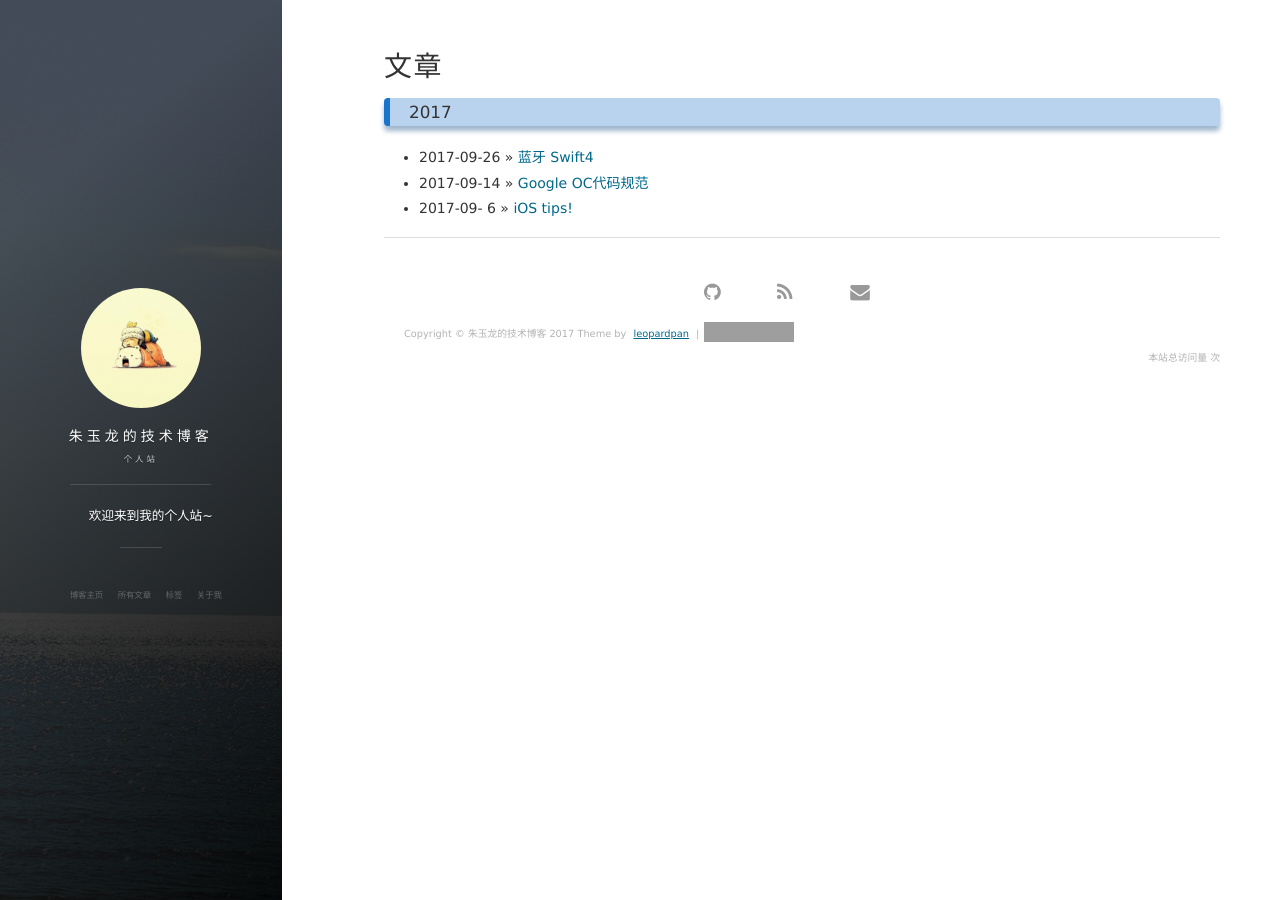
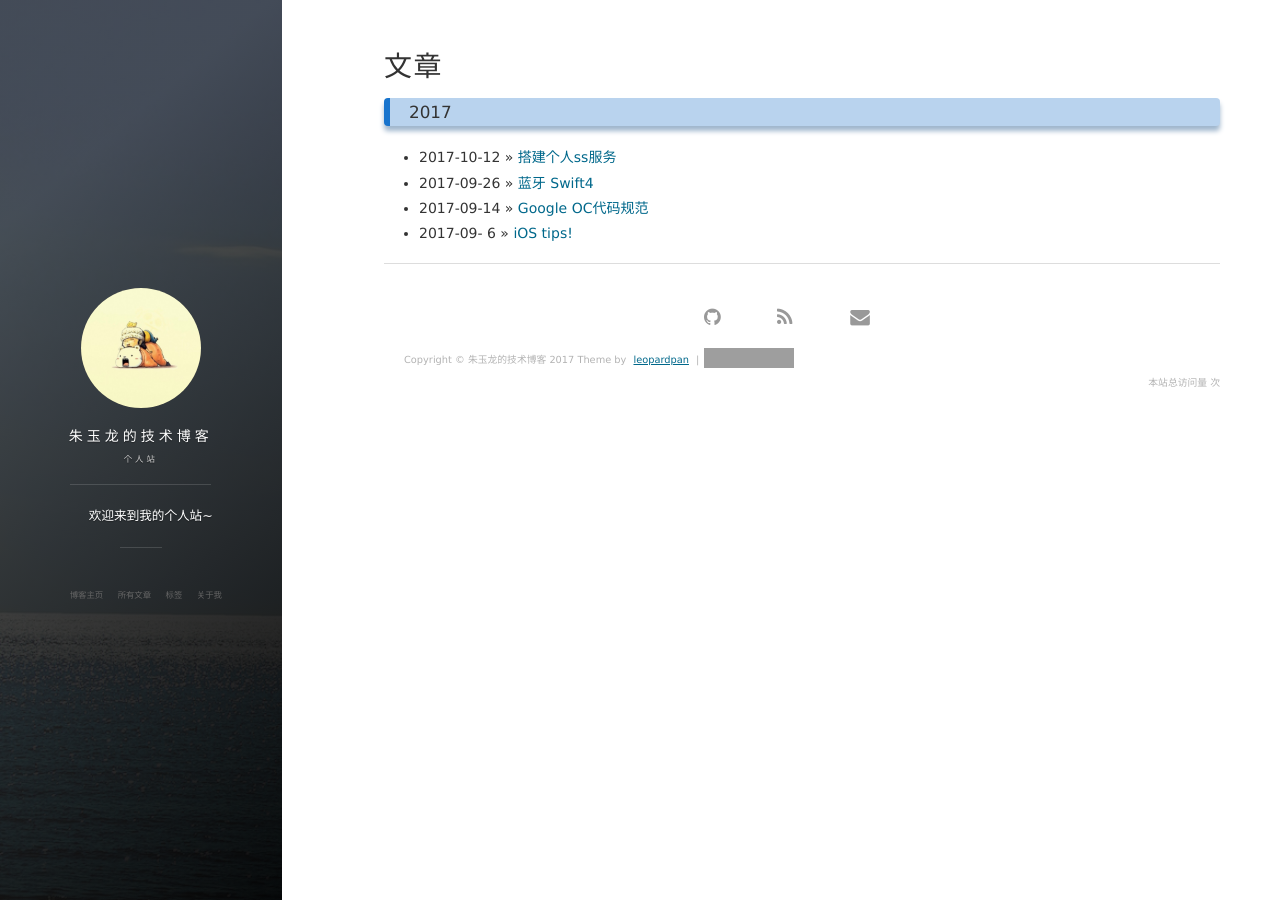
Before and after one commit to ZLDamo/Damo, a Jekyll site: the page built from archive.html, in a window 1280 px wide. Built offline with Jekyll 4.4.1, drawn with Linux system fonts in a browser that asks for light colours; nearby versions of some CDN libraries; comment, search, counter and statistics services are not loaded; some of the changed lines change nothing that is shown; grey boxes are pictures that could not be loaded.

Commit message:
搭建个人ss服务器

```diff
--- a/_includes/side-panel.html
+++ b/_includes/side-panel.html
@@ -8,7 +8,7 @@
             <a href="/#blog" title="前往 {{ site.title }} 的主页" class="blog-button">
                 <div class="img"><img src="/images/avatar.jpg" alt="img"></div>
                 <div class="info">
-                    <!-- <div class="info-back">
+                    <div class="info-back">
                         <h2>
                             {% if site.avatarTitle %}
                                 {{site.avatarTitle}}
@@ -19,7 +19,7 @@
                                 {{site.avatarDesc}}
                             {% endif %}
                         </p>
-                    </div> -->
+                    </div>
                 </div>
             </a>
         </div>
--- /dev/null
+++ b/_posts/2017-10-12-personal_ss_service.md
@@ -0,0 +1,105 @@
+---
+layout: post
+title:  "搭建个人ss服务"
+date:   2017-10-12 10:35:21 +0800
+categories: jekyll update
+---
+
+最近lantern不能上,shadowsock也不能注册了,于是只能自己想办法了......
+
+## 第一步:购买VPS
+
+我用的是Vultr,它是按小时收费的,下面是它的资费标准:
+
+|费用/月|CPU| 内存|SSD|流量/月|
+|:-------:|:-------:|:------:|:------:|:-------:|
+|$2.5|1|512M|20G|500G|
+|$5|1|1G|25G|1000G|
+|$10|1|2G|40G|2000G|
+|$20|2|4G|60G|3000G|
+|$40|4|8G|100G|4000G|
+|$80|6|16G|200G|5000G|
+|$160|8|32G|300G|6000G|
+|$320|16|64G|400G|10000G|
+|$640|24|96G|800G|150000G|
+目前那个$2.5售空了,我买的是$5/月的
+
+下面先要充值,使用paypat绑定信用卡或是储蓄卡,支付宝充值时被退回来了,查了支付宝不再和他们合作了,首冲好像得要$10(大概66RMB).
+![屏幕快照 2017-10-12 上午8.50.32.png](http://upload-images.jianshu.io/upload_images/7075902-21b2b684686ab940.png?imageMogr2/auto-orient/strip%7CimageView2/2/w/1240)
+
+充值之后
+
+![屏幕快照 2017-10-12 上午9.11.58.png](http://upload-images.jianshu.io/upload_images/7075902-a283866065e45df8.png?imageMogr2/auto-orient/strip%7CimageView2/2/w/1240)
+
+
+![屏幕快照 2017-10-12 上午9.14.55.png](http://upload-images.jianshu.io/upload_images/7075902-d60aec0627e6bde1.png?imageMogr2/auto-orient/strip%7CimageView2/2/w/1240)
+
+![屏幕快照 2017-10-12 上午9.15.38.png](http://upload-images.jianshu.io/upload_images/7075902-c51d63dbcecc8d86.png?imageMogr2/auto-orient/strip%7CimageView2/2/w/1240)
+
+
+![屏幕快照 2017-10-12 上午9.24.14.png](http://upload-images.jianshu.io/upload_images/7075902-6595fc506d7f3d5a.png?imageMogr2/auto-orient/strip%7CimageView2/2/w/1240)
+等服务器显示running状态就差不多了
+然后点击服务器,会出现下面信息
+
+![屏幕快照 2017-10-12 上午9.26.14.png](http://upload-images.jianshu.io/upload_images/7075902-1e1cfe582ce52a7a.png?imageMogr2/auto-orient/strip%7CimageView2/2/w/1240)
+
+在终端ping 你的服务器地址看一下连接状态,连接不好的话,销毁再重新选一个服务器地址
+
+![屏幕快照 2017-10-12 上午9.36.14.png](http://upload-images.jianshu.io/upload_images/7075902-1fe37ec692e6f86b.png?imageMogr2/auto-orient/strip%7CimageView2/2/w/1240)
+
+
+每个VPS账号可以购买两个额外的ip,每月$2
+![屏幕快照 2017-10-12 上午9.29.59.png](http://upload-images.jianshu.io/upload_images/7075902-a27c64e9e6fa500d.png?imageMogr2/auto-orient/strip%7CimageView2/2/w/1240)
+
+## 第二步:部署服务器
+
+### Mac版:
+Terminal命令终端输入 ssh root@vultr服务器ip
+然后会提示你输入密码,让第一步的密码复制粘贴上
+
+![屏幕快照 2017-10-12 上午11.28.18.png](http://upload-images.jianshu.io/upload_images/7075902-baf520db4d8e95d7.png?imageMogr2/auto-orient/strip%7CimageView2/2/w/1240)
+进入`root@vultr: ~#`成功
+
+结束后依次输入下面三行
+-    wget --no-check-certificate https://raw.githubusercontent.com/teddysun/shadowsocks_install/master/shadowsocks-libev-debian.sh
+
+![屏幕快照 2017-10-12 上午11.30.50.png](http://upload-images.jianshu.io/upload_images/7075902-a27c03df9d011e7d.png?imageMogr2/auto-orient/strip%7CimageView2/2/w/1240)
+- chmod +x shadowsocks-libev-debian.sh
+-  ./shadowsocks-libev-debian.sh 2>&1 | tee shadowsocks-libev-debian.log
+
+
+![屏幕快照 2017-10-12 上午11.33.52.png](http://upload-images.jianshu.io/upload_images/7075902-0b4b6eeaa814787b.png?imageMogr2/auto-orient/strip%7CimageView2/2/w/1240)
+
+
+![屏幕快照 2017-10-12 上午11.36.37.png](http://upload-images.jianshu.io/upload_images/7075902-ae55bc6babad032e.png?imageMogr2/auto-orient/strip%7CimageView2/2/w/1240)
+
+
+![屏幕快照 2017-10-12 上午11.42.21.png](http://upload-images.jianshu.io/upload_images/7075902-6656c06873404b6a.png?imageMogr2/auto-orient/strip%7CimageView2/2/w/1240)
+
+
+![屏幕快照 2017-10-12 上午11.48.39.png](http://upload-images.jianshu.io/upload_images/7075902-2841dde4189dfafd.png?imageMogr2/auto-orient/strip%7CimageView2/2/w/1240)
+记住这个第四步需要
+
+### window版看[自建ss服务器教程](https://github.com/Alvin9999/new-pac/wiki/自建ss服务器教程)
+
+## 第三步: 使用Google BBR加速(可选)
+terminal依次输入
+- wget --no-check-certificate [https://github.com/teddysun/across/raw/master/bbr.sh](https://github.com/teddysun/across/raw/master/bbr.sh)
+
+![屏幕快照 2017-10-12 上午11.51.02.png](http://upload-images.jianshu.io/upload_images/7075902-b440f019a07c3199.png?imageMogr2/auto-orient/strip%7CimageView2/2/w/1240)
+- chmod +x bbr.sh
+- ./bbr.sh
+
+![屏幕快照 2017-10-12 上午11.52.05.png](http://upload-images.jianshu.io/upload_images/7075902-58904a464873dde4.png?imageMogr2/auto-orient/strip%7CimageView2/2/w/1240)
+
+![屏幕快照 2017-10-12 上午11.54.55.png](http://upload-images.jianshu.io/upload_images/7075902-e8460e45bf1402f6.png?imageMogr2/auto-orient/strip%7CimageView2/2/w/1240)
+等个3~5分钟,选择重启就好了
+
+## 第四部: Shadowsocks客户端下载
+
+Mac: ShadowsocksX
+window:好像是shadowsocksR
+
+依次填入第二部设置的密码,端口(填:后面)
+![屏幕快照 2017-10-12 上午10.01.30.png](http://upload-images.jianshu.io/upload_images/7075902-b673f047442177fa.png?imageMogr2/auto-orient/strip%7CimageView2/2/w/1240)
+打开Google试一下就OK了.
```
